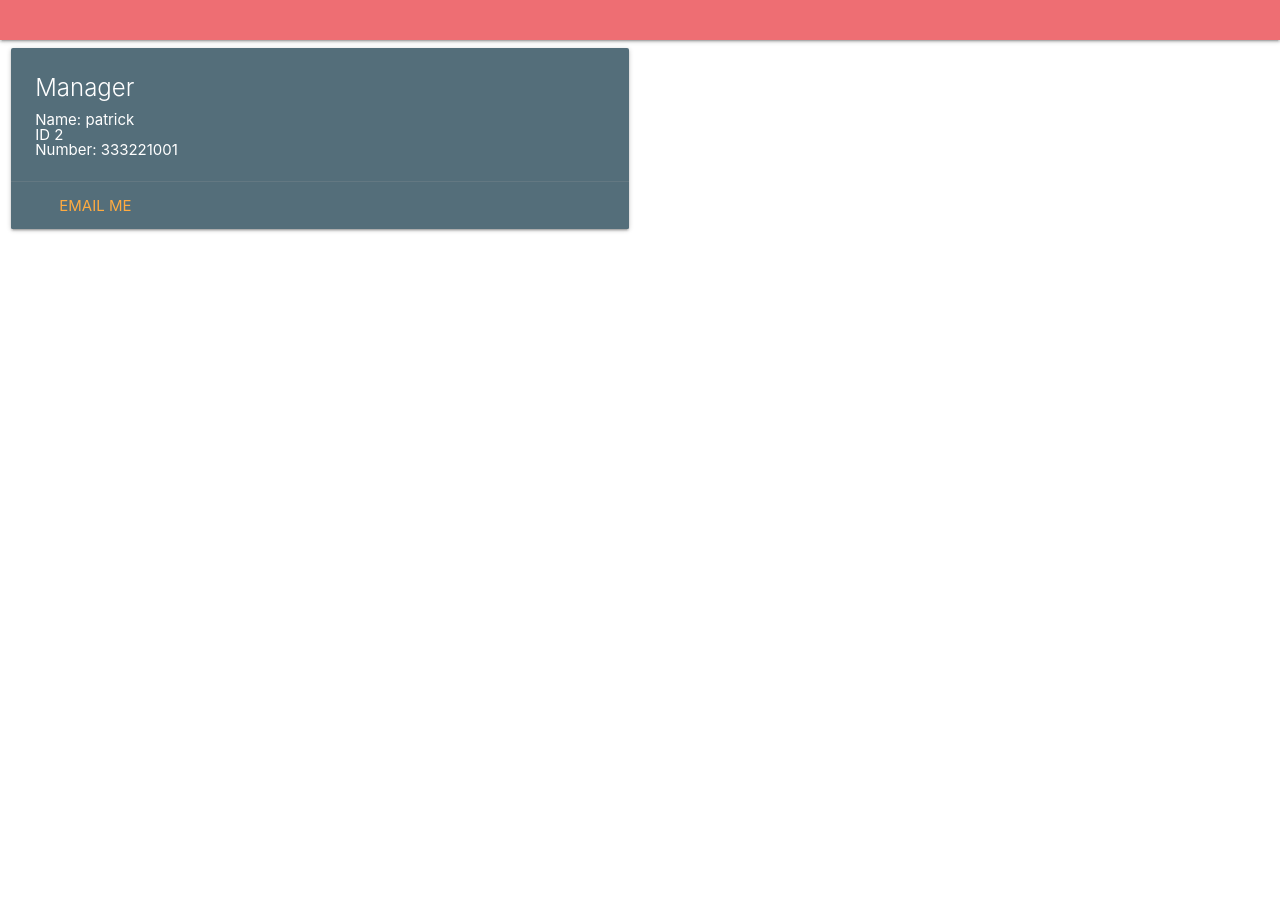
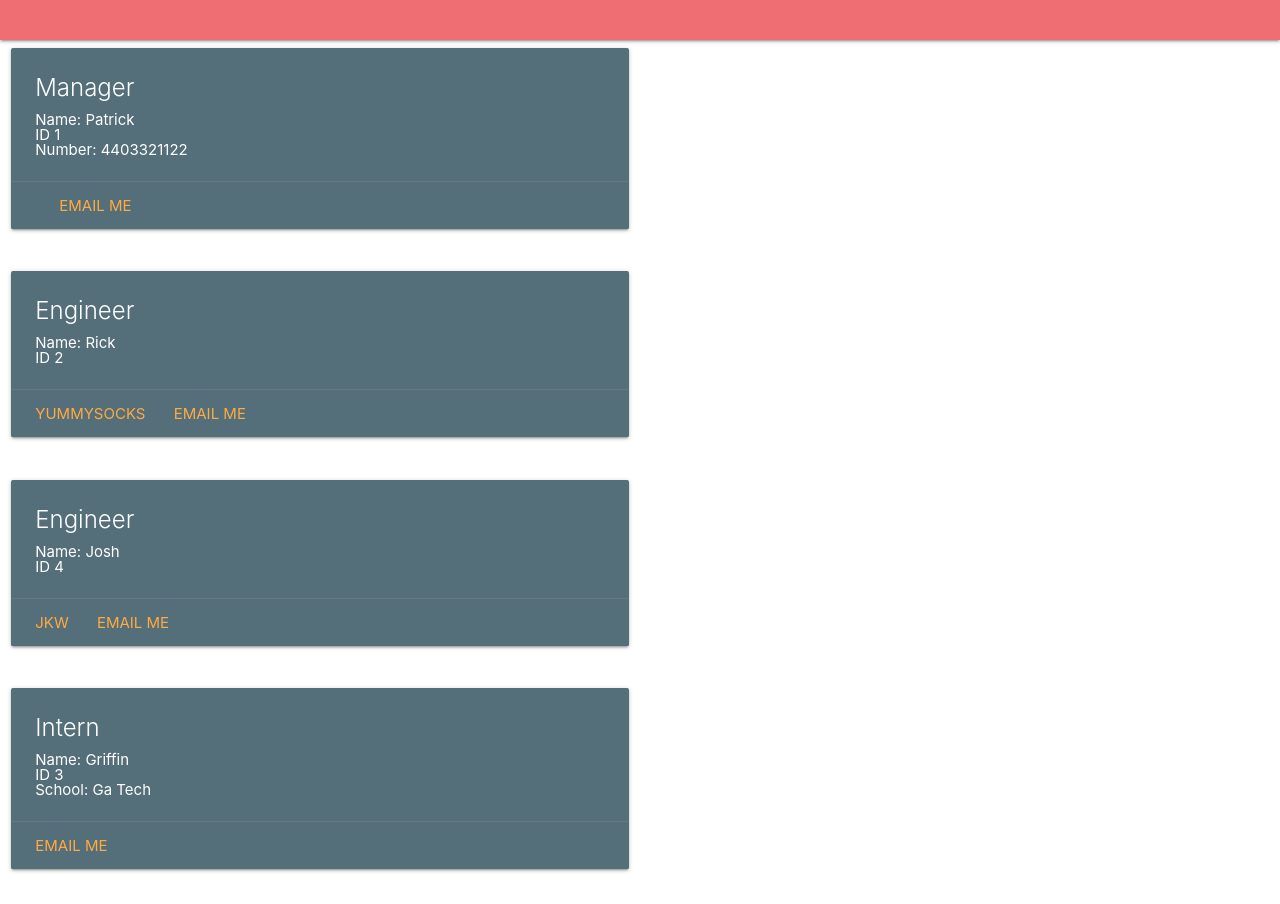
Before and after one commit to YummySocks/Team-Generator, a website: page src/index.html in a window 1280 px wide. Shown: the part 110-1014 px from the top of the page. Before the commit the page ends 800 px from the top, so only its background shows below. Drawn offline with nearby package versions, Linux system fonts and the light colour scheme.

Commit message:
fixed grammar and made the final html page

```diff
--- a/src/index.html
+++ b/src/index.html
@@ -21,12 +21,57 @@
           <div class="card blue-grey darken-1">
             <div class="card-content white-text">
               <span class="card-title">Manager</span>
-              <p>Name: patrick</p>
-              <p>ID 2</p>
-              <p>Number: 333221001</p>
+              <p>Name: Patrick</p>
+              <p>ID 1</p>
+              <p>Number: 4403321122</p>
             </div>
             <div class="card-action">
-                <a href="mailto:patrick@gmailc.om">Email Me</a>
+                <a href="mailto:patrickdsutcliffe@gmail.com">Email Me</a>
+            </div>
+          </div>
+        </div>
+      </div>
+      <div class="row">
+        <div class="col s12 m6">
+          <div class="card blue-grey darken-1">
+            <div class="card-content white-text">
+              <span class="card-title">Engineer</span>
+              <p>Name: Rick</p>
+              <p>ID 2</p>
+            </div>
+            <div class="card-action">
+                <a target="_blank" href="https://github.com/YummySocks">YummySocks</a>
+                <a href="mailto:rick@gmail.com">Email Me</a>
+            </div>
+          </div>
+        </div>
+      </div>
+      <div class="row">
+        <div class="col s12 m6">
+          <div class="card blue-grey darken-1">
+            <div class="card-content white-text">
+              <span class="card-title">Engineer</span>
+              <p>Name: Josh</p>
+              <p>ID 4</p>
+            </div>
+            <div class="card-action">
+                <a target="_blank" href="https://github.com/jkw">jkw</a>
+                <a href="mailto:jk@gmail.com">Email Me</a>
+            </div>
+          </div>
+        </div>
+      </div>
+      <div class="row">
+        <div class="col s12 m6">
+          <div class="card blue-grey darken-1">
+            <div class="card-content white-text">
+              <span class="card-title">Intern</span>
+              <p>Name: Griffin</p>
+              <p>ID 3</p>
+              <p>School: Ga Tech</p>
+            </div>
+            <div class="card-action">
+                <a href="mailto:griff@gmail.com">Email Me</a>
             </div>
           </div>
         </div>
```
Also changed, not shown: src/index.js (+12 -8 lines).
